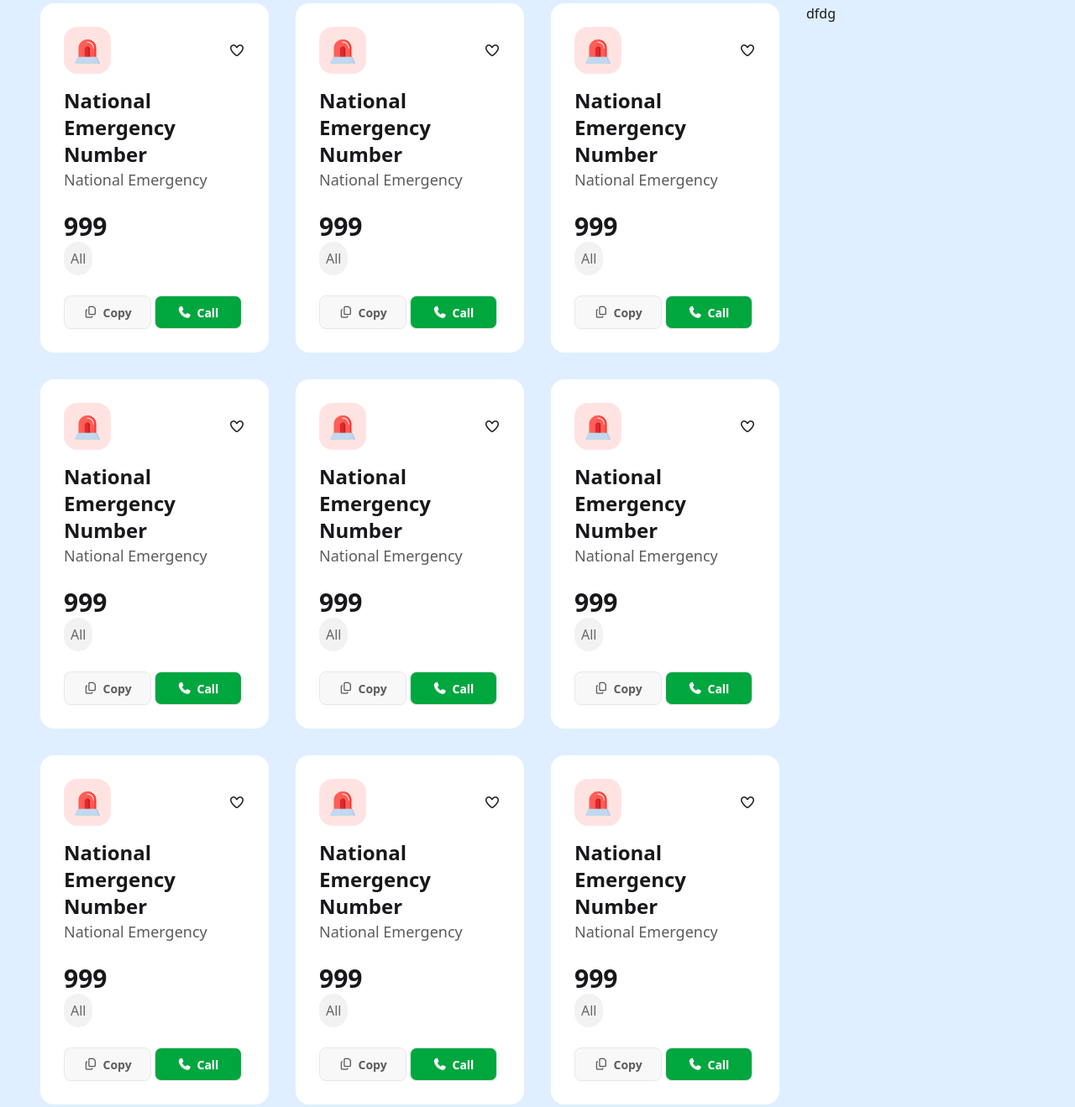
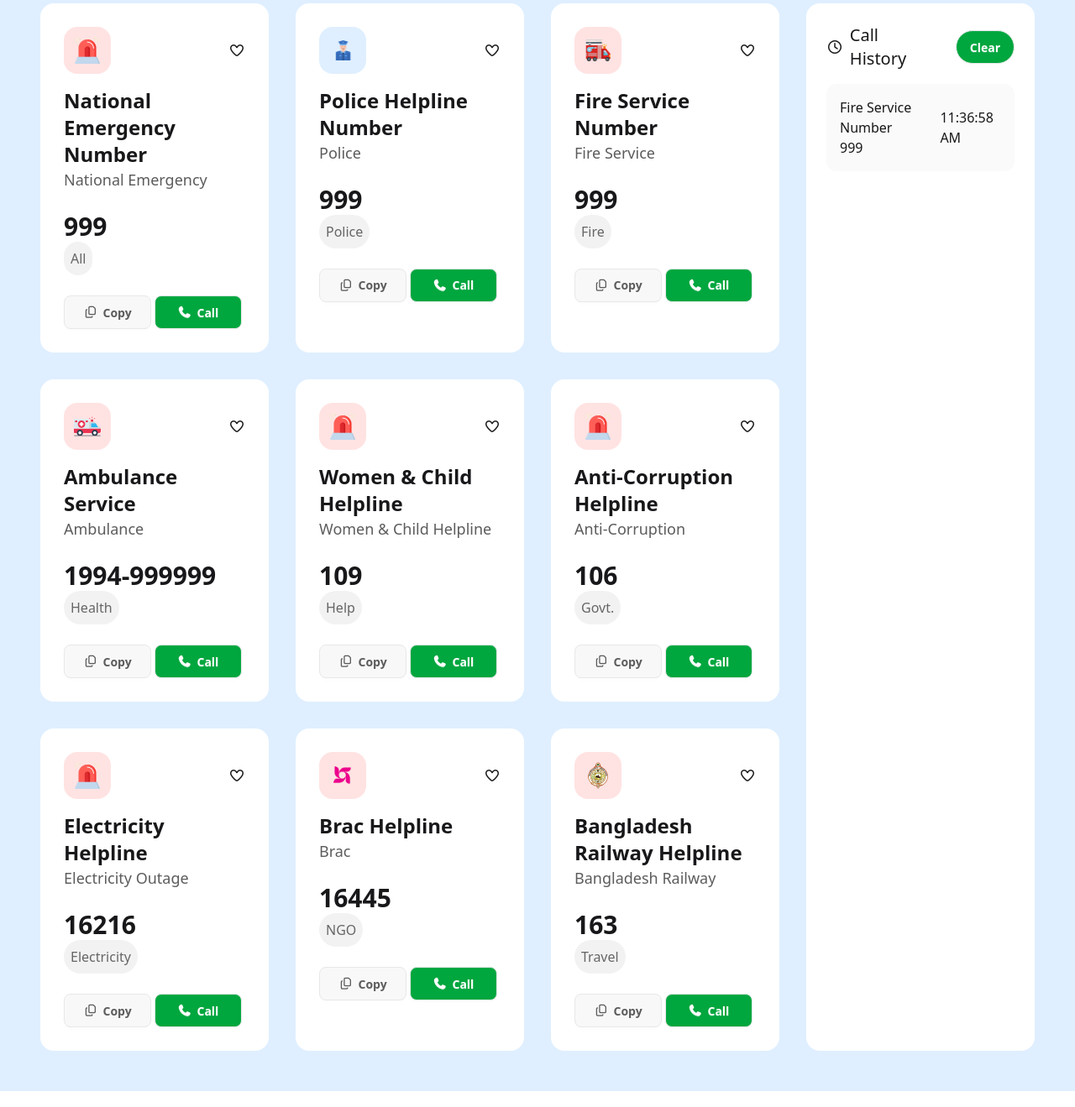
Before and after one commit to aburahian/Emergency-Hotline, a plain HTML site: page index.html in a window 1280 px wide. Shown: the part 356-1675 px from the top of the page at 84% size. Drawn offline with nearby package versions, Linux system fonts and the light colour scheme.

Commit message:
design shas

```diff
--- a/index.html
+++ b/index.html
@@ -29,6 +29,9 @@
                     <button class="btn rounded-3xl ml-5 bg-[#00A63E] text-white"><span>0</span> Copy</button>
             </div>
         </nav>
+        <div class="text-center mb-6 md:hidden">
+            <button class="btn bg-[#00A63E] w-[50%] rounded-2xl text-white">History</button>
+        </div>
         <section>
             <div class="text-center bg-gradient-to-r from-[#013223] via-[#006747] to-[#013223] py-5 text-white">
                 <figure>
@@ -40,7 +43,7 @@
         </section>
     </header>
     <main class="bg-[#DFEFFF] p-12">
-        <section class="grid grid-cols-12 gap-8 ">
+        <section class="grid md:grid-cols-12 gap-8 ">
             <section class="card-container col-span-9 grid md:grid-cols-3 gap-8 ">
                 <div class="bg-white p-7 rounded-2xl ">
                     <div class="flex justify-between items-center">
@@ -61,16 +64,50 @@
                 </div>
                 <div class="bg-white p-7 rounded-2xl ">
                     <div class="flex justify-between items-center">
-                        <figure class=" p-3 bg-[#FFE3E2] rounded-2xl">
-                            <img src="./assets/emergency.png" class="w-8  mx-auto " alt="">
+                        <figure class=" p-3 bg-[#DFEFFF] rounded-2xl">
+                            <img src="./assets/police.png" class="w-8  mx-auto " alt="">
                         </figure>
                         <i class="fa-regular fa-heart"></i>
                     </div>
                     <div>
-                        <h1 class="text-2xl font-bold mt-4">National Emergency Number</h1>
-                        <p class="text-lg text-[#5C5C5C] mb-6">National Emergency</p>
+                        <h1 class="text-2xl font-bold mt-4">Police Helpline Number</h1>
+                        <p class="text-lg text-[#5C5C5C] mb-6">Police</p>
                         <p class="text-3xl font-bold"><span>999</span></p>
-                        <button class="p-2 rounded-3xl  bg-[#F2F2F2] text-[#666666] mb-6">All</button><br>
+                        <button class="p-2 rounded-3xl  bg-[#F2F2F2] text-[#666666] mb-6">Police</button><br>
+
+                        <button class="btn btn-wide w-[48%] text-[#5C5C5C] rounded-[.5rem]"><i class="fa-regular fa-copy"></i>Copy</button>
+                        <button class="btn btn-wide w-[48%] bg-[#00A63E] text-white rounded-[.5rem]"><i class="fa-solid fa-phone"></i>Call</button>
+                    </div>
+                </div>
+                <div class="bg-white p-7 rounded-2xl ">
+                    <div class="flex justify-between items-center">
+                        <figure class=" p-3 bg-[#FFE3E2] rounded-2xl">
+                            <img src="./assets/fire-service.png" class="w-8  mx-auto " alt="">
+                        </figure>
+                        <i class="fa-regular fa-heart"></i>
+                    </div>
+                    <div>
+                        <h1 class="text-2xl font-bold mt-4">Fire Service Number</h1>
+                        <p class="text-lg text-[#5C5C5C] mb-6">Fire Service</p>
+                        <p class="text-3xl font-bold"><span>999</span></p>
+                        <button class="p-2 rounded-3xl  bg-[#F2F2F2] text-[#666666] mb-6">Fire</button><br>
+
+                        <button class="btn btn-wide w-[48%] text-[#5C5C5C] rounded-[.5rem]"><i class="fa-regular fa-copy"></i>Copy</button>
+                        <button class="btn btn-wide w-[48%] bg-[#00A63E] text-white rounded-[.5rem]"><i class="fa-solid fa-phone"></i>Call</button>
+                    </div>
+                </div>
+                <div class="bg-white p-7 rounded-2xl ">
+                    <div class="flex justify-between items-center">
+                        <figure class=" p-3 bg-[#FFE3E2] rounded-2xl">
+                            <img src="./assets/ambulance.png" class="w-8  mx-auto " alt="">
+                        </figure>
+                        <i class="fa-regular fa-heart"></i>
+                    </div>
+                    <div>
+                        <h1 class="text-2xl font-bold mt-4">Ambulance Service</h1>
+                        <p class="text-lg text-[#5C5C5C] mb-6">Ambulance</p>
+                        <p class="text-3xl font-bold"><span>1994-999999</span></p>
+                        <button class="p-2 rounded-3xl  bg-[#F2F2F2] text-[#666666] mb-6">Health</button><br>
 
                         <button class="btn btn-wide w-[48%] text-[#5C5C5C] rounded-[.5rem]"><i class="fa-regular fa-copy"></i>Copy</button>
                         <button class="btn btn-wide w-[48%] bg-[#00A63E] text-white rounded-[.5rem]"><i class="fa-solid fa-phone"></i>Call</button>
@@ -84,10 +121,10 @@
                         <i class="fa-regular fa-heart"></i>
                     </div>
                     <div>
-                        <h1 class="text-2xl font-bold mt-4">National Emergency Number</h1>
-                        <p class="text-lg text-[#5C5C5C] mb-6">National Emergency</p>
-                        <p class="text-3xl font-bold"><span>999</span></p>
-                        <button class="p-2 rounded-3xl  bg-[#F2F2F2] text-[#666666] mb-6">All</button><br>
+                        <h1 class="text-2xl font-bold mt-4">Women & Child Helpline </h1>
+                        <p class="text-lg text-[#5C5C5C] mb-6">Women & Child Helpline</p>
+                        <p class="text-3xl font-bold"><span>109</span></p>
+                        <button class="p-2 rounded-3xl  bg-[#F2F2F2] text-[#666666] mb-6">Help</button><br>
 
                         <button class="btn btn-wide w-[48%] text-[#5C5C5C] rounded-[.5rem]"><i class="fa-regular fa-copy"></i>Copy</button>
                         <button class="btn btn-wide w-[48%] bg-[#00A63E] text-white rounded-[.5rem]"><i class="fa-solid fa-phone"></i>Call</button>
@@ -101,10 +138,10 @@
                         <i class="fa-regular fa-heart"></i>
                     </div>
                     <div>
-                        <h1 class="text-2xl font-bold mt-4">National Emergency Number</h1>
-                        <p class="text-lg text-[#5C5C5C] mb-6">National Emergency</p>
-                        <p class="text-3xl font-bold"><span>999</span></p>
-                        <button class="p-2 rounded-3xl  bg-[#F2F2F2] text-[#666666] mb-6">All</button><br>
+                        <h1 class="text-2xl font-bold mt-4">Anti-Corruption Helpline</h1>
+                        <p class="text-lg text-[#5C5C5C] mb-6">Anti-Corruption</p>
+                        <p class="text-3xl font-bold"><span>106</span></p>
+                        <button class="p-2 rounded-3xl  bg-[#F2F2F2] text-[#666666] mb-6">Govt.</button><br>
 
                         <button class="btn btn-wide w-[48%] text-[#5C5C5C] rounded-[.5rem]"><i class="fa-regular fa-copy"></i>Copy</button>
                         <button class="btn btn-wide w-[48%] bg-[#00A63E] text-white rounded-[.5rem]"><i class="fa-solid fa-phone"></i>Call</button>
@@ -118,10 +155,10 @@
                         <i class="fa-regular fa-heart"></i>
                     </div>
                     <div>
-                        <h1 class="text-2xl font-bold mt-4">National Emergency Number</h1>
-                        <p class="text-lg text-[#5C5C5C] mb-6">National Emergency</p>
-                        <p class="text-3xl font-bold"><span>999</span></p>
-                        <button class="p-2 rounded-3xl  bg-[#F2F2F2] text-[#666666] mb-6">All</button><br>
+                        <h1 class="text-2xl font-bold mt-4">Electricity Helpline</h1>
+                        <p class="text-lg text-[#5C5C5C] mb-6">Electricity Outage</p>
+                        <p class="text-3xl font-bold"><span>16216</span></p>
+                        <button class="p-2 rounded-3xl  bg-[#F2F2F2] text-[#666666] mb-6">Electricity</button><br>
 
                         <button class="btn btn-wide w-[48%] text-[#5C5C5C] rounded-[.5rem]"><i class="fa-regular fa-copy"></i>Copy</button>
                         <button class="btn btn-wide w-[48%] bg-[#00A63E] text-white rounded-[.5rem]"><i class="fa-solid fa-phone"></i>Call</button>
@@ -130,15 +167,15 @@
                 <div class="bg-white p-7 rounded-2xl ">
                     <div class="flex justify-between items-center">
                         <figure class=" p-3 bg-[#FFE3E2] rounded-2xl">
-                            <img src="./assets/emergency.png" class="w-8  mx-auto " alt="">
+                            <img src="./assets/brac.png" class="w-8  mx-auto " alt="">
                         </figure>
                         <i class="fa-regular fa-heart"></i>
                     </div>
                     <div>
-                        <h1 class="text-2xl font-bold mt-4">National Emergency Number</h1>
-                        <p class="text-lg text-[#5C5C5C] mb-6">National Emergency</p>
-                        <p class="text-3xl font-bold"><span>999</span></p>
-                        <button class="p-2 rounded-3xl  bg-[#F2F2F2] text-[#666666] mb-6">All</button><br>
+                        <h1 class="text-2xl font-bold mt-4">Brac Helpline</h1>
+                        <p class="text-lg text-[#5C5C5C] mb-6">Brac</p>
+                        <p class="text-3xl font-bold"><span>16445</span></p>
+                        <button class="p-2 rounded-3xl  bg-[#F2F2F2] text-[#666666] mb-6">NGO</button><br>
 
                         <button class="btn btn-wide w-[48%] text-[#5C5C5C] rounded-[.5rem]"><i class="fa-regular fa-copy"></i>Copy</button>
                         <button class="btn btn-wide w-[48%] bg-[#00A63E] text-white rounded-[.5rem]"><i class="fa-solid fa-phone"></i>Call</button>
@@ -147,49 +184,15 @@
                 <div class="bg-white p-7 rounded-2xl ">
                     <div class="flex justify-between items-center">
                         <figure class=" p-3 bg-[#FFE3E2] rounded-2xl">
-                            <img src="./assets/emergency.png" class="w-8  mx-auto " alt="">
+                            <img src="./assets/Bangladesh-Railway.png" class="w-8  mx-auto " alt="">
                         </figure>
                         <i class="fa-regular fa-heart"></i>
                     </div>
                     <div>
-                        <h1 class="text-2xl font-bold mt-4">National Emergency Number</h1>
-                        <p class="text-lg text-[#5C5C5C] mb-6">National Emergency</p>
-                        <p class="text-3xl font-bold"><span>999</span></p>
-                        <button class="p-2 rounded-3xl  bg-[#F2F2F2] text-[#666666] mb-6">All</button><br>
-
-                        <button class="btn btn-wide w-[48%] text-[#5C5C5C] rounded-[.5rem]"><i class="fa-regular fa-copy"></i>Copy</button>
-                        <button class="btn btn-wide w-[48%] bg-[#00A63E] text-white rounded-[.5rem]"><i class="fa-solid fa-phone"></i>Call</button>
-                    </div>
-                </div>
-                <div class="bg-white p-7 rounded-2xl ">
-                    <div class="flex justify-between items-center">
-                        <figure class=" p-3 bg-[#FFE3E2] rounded-2xl">
-                            <img src="./assets/emergency.png" class="w-8  mx-auto " alt="">
-                        </figure>
-                        <i class="fa-regular fa-heart"></i>
-                    </div>
-                    <div>
-                        <h1 class="text-2xl font-bold mt-4">National Emergency Number</h1>
-                        <p class="text-lg text-[#5C5C5C] mb-6">National Emergency</p>
-                        <p class="text-3xl font-bold"><span>999</span></p>
-                        <button class="p-2 rounded-3xl  bg-[#F2F2F2] text-[#666666] mb-6">All</button><br>
-
-                        <button class="btn btn-wide w-[48%] text-[#5C5C5C] rounded-[.5rem]"><i class="fa-regular fa-copy"></i>Copy</button>
-                        <button class="btn btn-wide w-[48%] bg-[#00A63E] text-white rounded-[.5rem]"><i class="fa-solid fa-phone"></i>Call</button>
-                    </div>
-                </div>
-                <div class="bg-white p-7 rounded-2xl ">
-                    <div class="flex justify-between items-center">
-                        <figure class=" p-3 bg-[#FFE3E2] rounded-2xl">
-                            <img src="./assets/emergency.png" class="w-8  mx-auto " alt="">
-                        </figure>
-                        <i class="fa-regular fa-heart"></i>
-                    </div>
-                    <div>
-                        <h1 class="text-2xl font-bold mt-4">National Emergency Number</h1>
-                        <p class="text-lg text-[#5C5C5C] mb-6">National Emergency</p>
-                        <p class="text-3xl font-bold"><span>999</span></p>
-                        <button class="p-2 rounded-3xl  bg-[#F2F2F2] text-[#666666] mb-6">All</button><br>
+                        <h1 class="text-2xl font-bold mt-4">Bangladesh Railway Helpline </h1>
+                        <p class="text-lg text-[#5C5C5C] mb-6">Bangladesh Railway</p>
+                        <p class="text-3xl font-bold"><span>163</span></p>
+                        <button class="p-2 rounded-3xl  bg-[#F2F2F2] text-[#666666] mb-6">Travel</button><br>
 
                         <button class="btn btn-wide w-[48%] text-[#5C5C5C] rounded-[.5rem]"><i class="fa-regular fa-copy"></i>Copy</button>
                         <button class="btn btn-wide w-[48%] bg-[#00A63E] text-white rounded-[.5rem]"><i class="fa-solid fa-phone"></i>Call</button>
@@ -197,8 +200,30 @@
                 </div>
 
             </section>
-            <aside class="cart-container col-span-3 ">
-                <h1>dfdg</h1>
+            <aside class="cart-container bg-white p-6 col-span-3 hidden md:block rounded-2xl">
+                <section class="">
+                    <div class="flex justify-between items-center">
+                        <div class="flex items-center">
+                            <i class="fa-regular fa-clock"></i>
+                            <h1 class="text-xl font-medium ml-2">Call History</h1>
+                        </div>
+                        <div>
+                            <button class="btn rounded-3xl ml-5 bg-[#00A63E] text-white">Clear</button>
+                        </div>
+                    </div>
+                    <div>
+                        <div class="flex justify-between items-center p-4 bg-[#FAFAFA] rounded-xl mt-4">
+                            <div>
+                                <h1>Fire Service Number</h1>
+                                <p><span>999</span></p>
+                            </div>
+                            <div>
+                                <p>11:36:58 AM</p>
+                            </div>
+                       </div>
+
+                    </div>
+                </section>
             </aside>
         </section>
     </main>
```
